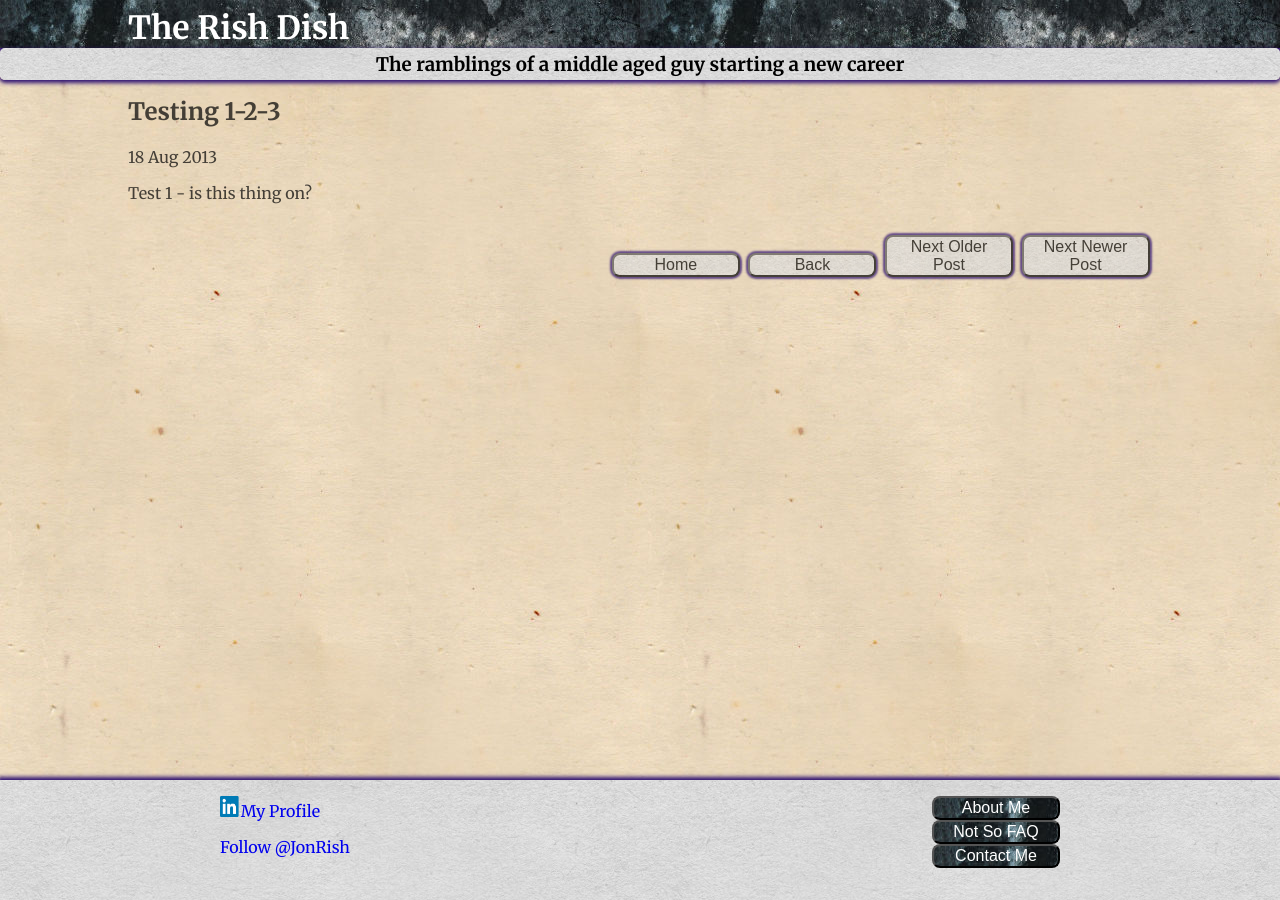
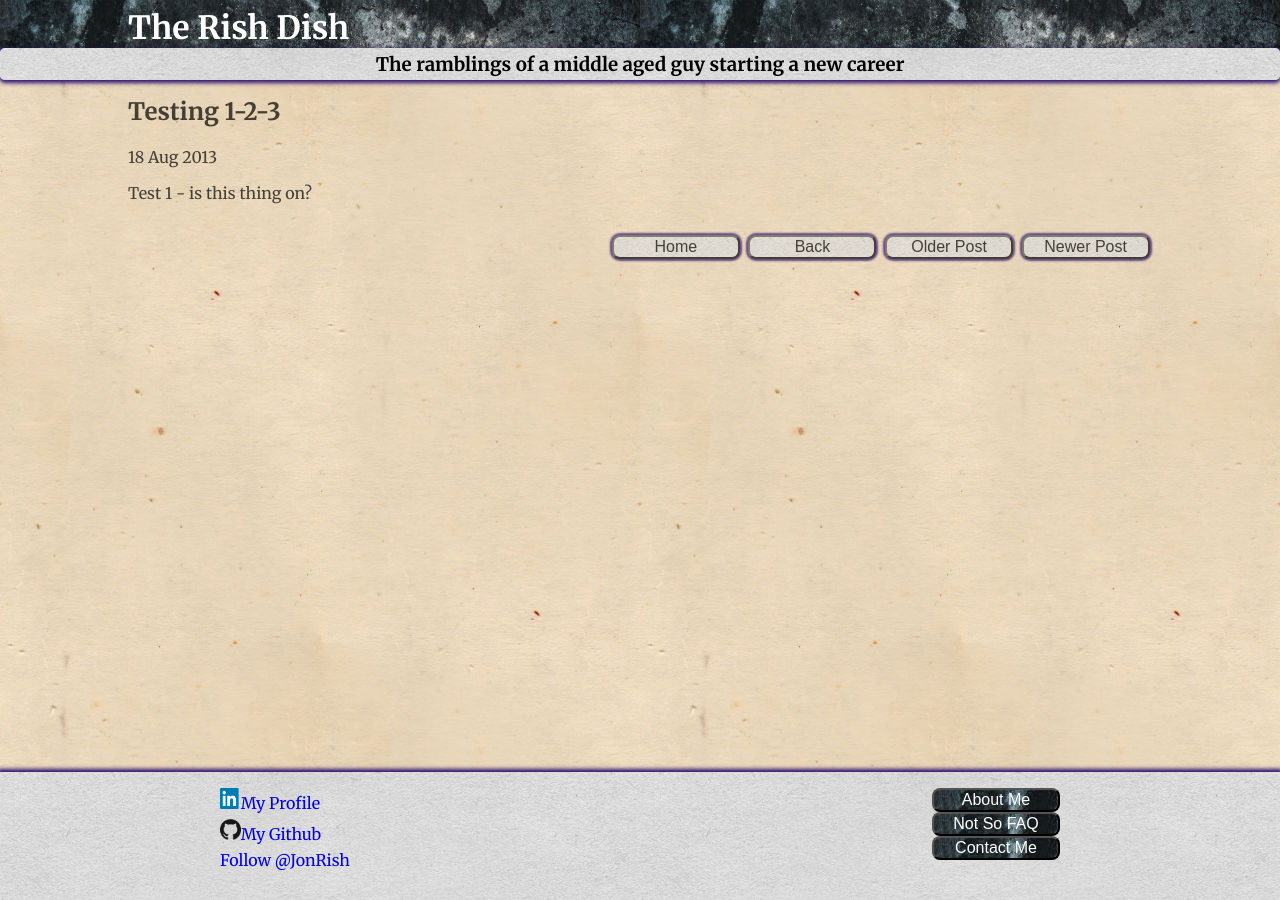
Before and after one commit to jonrish/jonrish.github.io, a Jekyll site: the page built from _posts/2013-08-18-Testing-1-2-3.markdown, in a window 1280 px wide. Built offline with Jekyll 4.4.1, drawn with Linux system fonts in a browser that asks for light colours; nearby versions of some CDN libraries; Markdown is read by kramdown in place of the engine named in the settings; comment, search, counter and statistics services are not loaded.

Commit message:
add github link / complete bottom nav

```diff
--- a/_config.yml
+++ b/_config.yml
@@ -1,5 +1,4 @@
 name: The Rish Dish
 markdown: redcarpet
 pygments: true
-paginate: 2
-# paginate_path: "JonRish/page:num"
+paginate: 3
--- a/_includes/footer.html
+++ b/_includes/footer.html
@@ -1,7 +1,8 @@
 <footer>
 	<div class='footer-content btcf'>
 		<ul class='footer-links'>
-			<li><a href="http://www.linkedin.com/in/jonrish/" target="_blank"><img src="/images/LinkedIn-InBug-2CRev.png">My Profile</a></li>
+			<li><a href="http://www.linkedin.com/in/jonrish/" target="_blank"><img class="linkedin" src="/images/LinkedIn-InBug-2CRev.png">My Profile</a></li>
+			<li><a href="https://github.com/jonrish" target="_blank"><img class="github" src="/images/GitHub-Mark.png">My Github</a></li>
 			<li><a href="https://twitter.com/JonRish" class="twitter-follow-button" data-show-count="false" data-size="large">Follow @JonRish</a></li>
 		</ul>
 
--- a/_layouts/post.html
+++ b/_layouts/post.html
@@ -13,10 +13,10 @@ layout: main
 		<li><a href="http://jonrish.github.io/"><button>Home</button></a></li>
 		<li><a href="javascript:history.go(-1)"><button>Back</button></a></li>
 		{% if page.previous %}
-			<li><a href="{{ page.previous.url }}"><button>Next Older Post</button></a></li>
+			<li><a href="{{ page.previous.url }}"><button>Older Post</button></a></li>
 		{% endif %}
 		{% if page.next %}
-			<li><a href="{{ page.next.url }}"><button>Next Newer Post</button></a></li>
+			<li><a href="{{ page.next.url }}"><button>Newer Post</button></a></li>
 		{% endif %}
 	</ul>
 </nav>
--- a/css/main.css
+++ b/css/main.css
@@ -96,7 +96,7 @@ nav button {
 footer {
 	background-image: url("/images/seamlesstexture19_1200.jpg");
 	width: 100%;
-	height: 7.5em;
+	height: 8em;
 	position: fixed;
 	bottom: 0;
 	box-shadow: 0 -1px 4px 2px #2d1070;
@@ -116,10 +116,15 @@ footer {
 }
 
 .footer-links li {
-	margin: 0 0 1em 0;
+	margin: 0 0 .4em 0;
 }
 
-.footer-links img {
+.linkedin {
+	width: 1.3em;
+	height: 1.3em;
+}
+
+.github {
 	width: 1.3em;
 	height: 1.3em;
 }
```
Also changed, not shown: _posts/2013-08-18-Testing-1-2-3.markdown (line endings or trailing spaces), images/GitHub-Mark.png (added), pop_ups/FAQ.html (line endings or trailing spaces).
